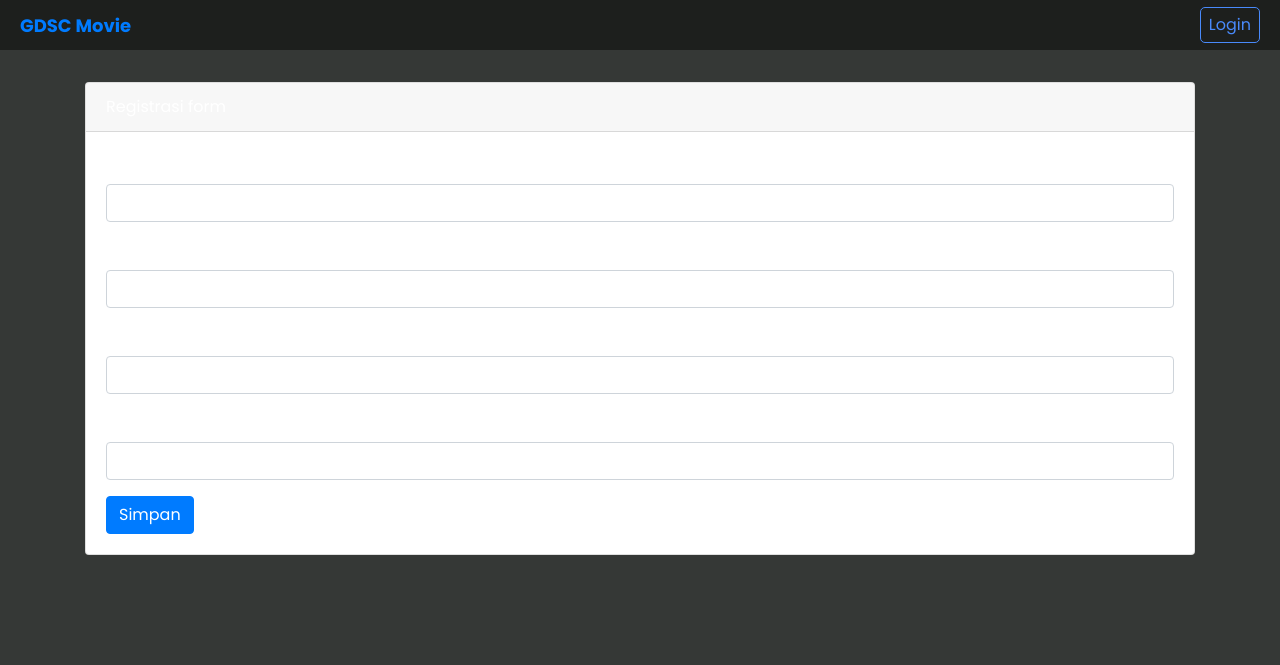
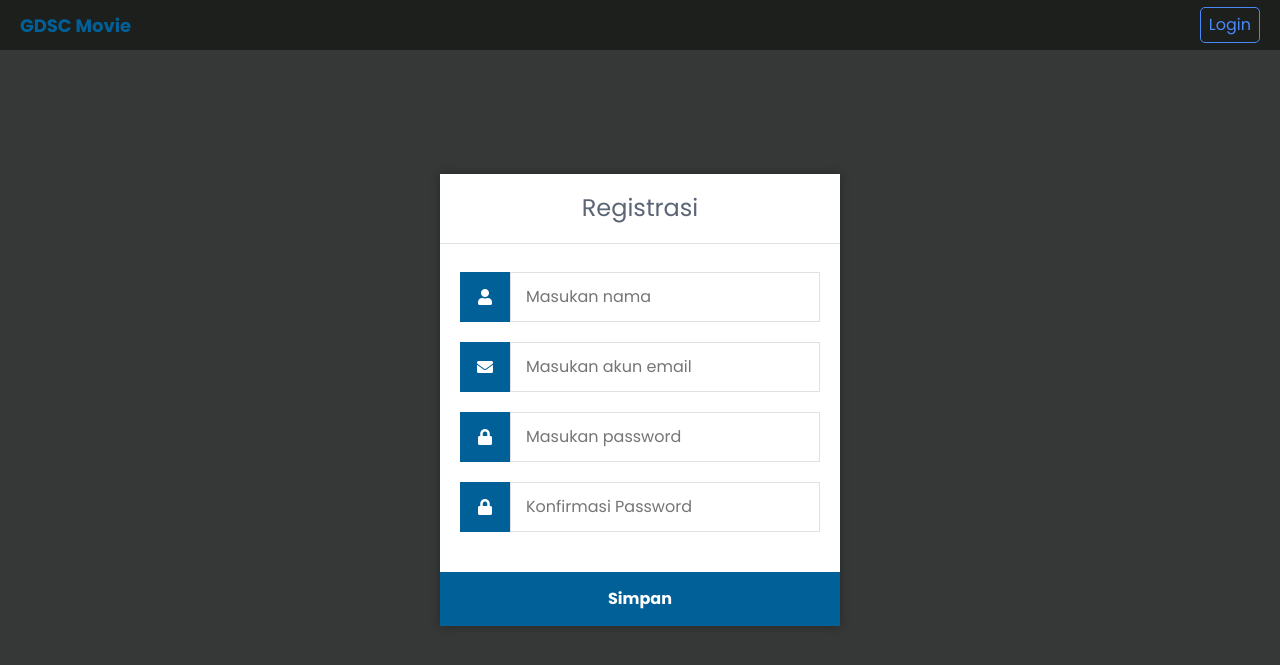
Before and after one commit to albimdkr/kelompok47-gdscitb, a Node server app: page /register in a window 1280 px wide. Shown: the top 665 px of the page. Run offline with Node 20, Linux system fonts and the light colour scheme.

Commit message:
changes style login and register form

```diff
--- a/public/styles.css
+++ b/public/styles.css
@@ -1,5 +1,7 @@
 @import url("https://fonts.googleapis.com/css2?family=Poppins:wght@400;700&display=swap");
 
+
+/* Universal */
 * {
   padding: 0;
   margin: 0;
@@ -8,9 +10,12 @@
 
 body {
   background-color: #353836;
-  color: white;
+  color: #006097;
   font-family: "Poppins", sans-serif;
 }
+
+
+/* Header */
 
 header a {
   text-decoration: none;
@@ -24,6 +29,8 @@ header {
   justify-content: space-between;
 }
 
+
+/* Navbar */
 #brand {
   font-weight: bold;
   font-size: 18px;
@@ -32,7 +39,7 @@ header {
 }
 
 #brand a {
-  color:"color: #011B2A";
+  color: #006097;
 }
 
 ul {
@@ -137,34 +144,54 @@ ul li:hover {
   }
 }
 
-
-/* nav{
-    background-color: darkcyan;
-    color: #fff;
-    padding: 30px 60px;
-    display: flex;
-    justify-content: space-between;
+/* login */
+.login {
+  width: 400px;
+  background-color: #ffffff;
+  box-shadow: 0 0 9px 0 rgba(0, 0, 0, 0.3);
+  margin: 100px auto;
 }
-
-nav ul{
-    display: flex;
-    justify-content: space-around;
-    align-items: center;
+.login h1 {
+  text-align: center;
+  color: #5b6574;
+  font-size: 24px;
+  padding: 20px 0 20px 0;
+  border-bottom: 1px solid #dee0e4;
 }
-
-nav li {
-    list-style: none;
+.login form {
+  display: flex;
+  flex-wrap: wrap;
+  justify-content: center;
+  padding-top: 20px;
 }
-
-nav li a {
-    color: #fff;
-    text-decoration: none;
-    font-weight: bold;
-    padding: 5px 8px;
+.login form label {
+  display: flex;
+  justify-content: center;
+  align-items: center;
+  width: 50px;
+  height: 50px;
+  background-color: #006097;
+  color: #ffffff;
 }
-
-nav li a:hover {
-    color: black;
-    text-decoration: none;
-
-} */
+.login form input[type="password"], .login form input[type="text"] {
+  width: 310px;
+  height: 50px;
+  border: 1px solid #dee0e4;
+  margin-bottom: 20px;
+  padding: 0 15px;
+}
+.login form input[type="submit"] {
+  width: 100%;
+  padding: 15px;
+ margin-top: 20px;
+  background-color: #006097;
+  border: 0;
+  cursor: pointer;
+  font-weight: bold;
+  color: #ffffff;
+  transition: background-color 0.2s;
+}
+.login form input[type="submit"]:hover {
+background-color: #006097;
+  transition: background-color 0.2s;
+}
--- a/views/register.hbs
+++ b/views/register.hbs
@@ -5,9 +5,15 @@
     <meta charset="utf-8">
     <meta name="viewport" content="width=device-width, initial-scale=1, shrink-to-fit=no">
 
-    <!-- Bootstrap CSS -->
+     <!-- Bootstrap CSS -->
     <link rel="stylesheet" href="https://cdn.jsdelivr.net/npm/bootstrap@4.6.1/dist/css/bootstrap.min.css" integrity="sha384-zCbKRCUGaJDkqS1kPbPd7TveP5iyJE0EjAuZQTgFLD2ylzuqKfdKlfG/eSrtxUkn" crossorigin="anonymous">
+
+    {{!-- Font Awesome --}}
+    <link rel="stylesheet" href="https://use.fontawesome.com/releases/v5.7.1/css/all.css">
+
+    {{!-- Styles css --}}
     <link rel="stylesheet" href="/styles.css">
+
     <title>Registrasi</title>
   </head>
   <body>
@@ -32,43 +38,38 @@
 
     <br>
 
-    <div class="container mt-2">
-        <div class="card" >
-            <div class="card-header">
-                Registrasi form
-            </div>
-            <div class="card-body">
-            <form action="/auth/register" method="POST">
-            <div class="form-group">
-                 <label for="name" >Name</label>
-                 <input type="text" class="form-control" id="name" name="name" required>
-            </div>
 
-            <div class="form-group">
-                 <label for="email">Email</label>
-                 <input type="email" class="form-control" id="email" name="email" required>
-            </div>
 
-            <div class="form-group">
-                 <label for="password">Password</label>
-                 <input type="password" class="form-control" id="password" name="password" requred>
-            </div>
+<div class="login">
+			<h1>Registrasi</h1>
+			<form action="/auth/register" method="POST">
+				<label for="name">
+					<i class="fas fa-user"></i>
+				</label>
+				<input type="text" name="name" placeholder="Masukan nama" id="name" required>
 
-            <div class="form-group">
-                 <label for="passwordConfirm">Confirmasi Password</label>
-                 <input type="password" class="form-control" id="passwordConfirm" name="passwordConfirm" required>
-            </div>
+        <label for="email">
+					<i class="fas fa-envelope"></i>
+				</label>
+				<input type="text" name="email" placeholder="Masukan akun email" id="email" required>
 
-                <button type="submit" class="btn btn-primary">Simpan</button>
-            </form>
-        </div>
-    </div>
+        <label for="password">
+					<i class="fas fa-lock"></i>
+				</label>
+				<input type="password" name="password" placeholder="Masukan password" id="password" required>
+
+				<label for="passwordConfirm">
+					<i class="fas fa-lock"></i>
+				</label>
+				<input type="password" name="passwordConfirm" placeholder="Konfirmasi Password" id="passwordConfirm">
+				<input type="submit" value="Simpan">
+			</form>
 
     {{#if message }}
         <h4 class="alert alert-warning mt-4">{{message}}</h4>
     {{/if }}
 
-</div>
+		</div>
 
 
     <!-- Optional JavaScript; choose one of the two! -->
```
Also changed, not shown: views/dashboard.hbs (+2 -25 lines), views/login.hbs (+20 -28 lines).
